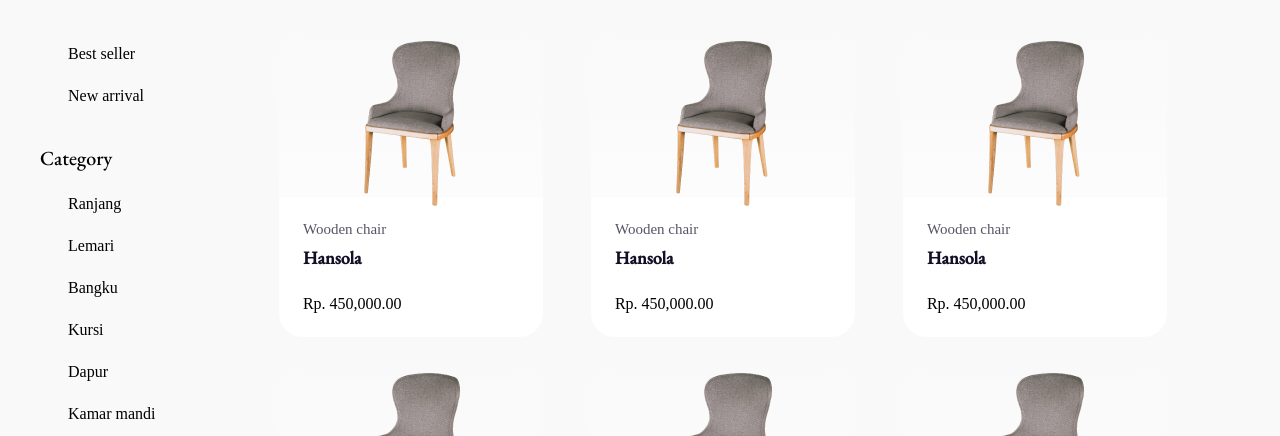
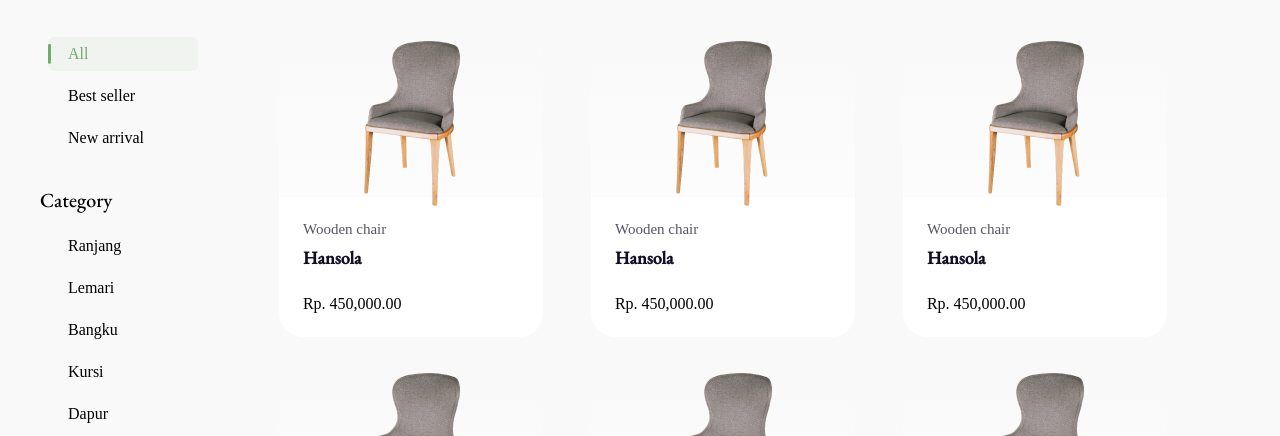
Before and after one commit to mulyant20/vega-html, a plain HTML site: page pages/products.html in a window 1280 px wide. Shown: the part 335-771 px from the top of the page. Drawn offline with nearby package versions, Linux system fonts and the light colour scheme; a web font is replaced by a local one.

Commit message:
feat: update

```diff
--- a/assets/css/style.css
+++ b/assets/css/style.css
@@ -686,12 +686,13 @@ button {
   transition: all 150ms ease-in;
 }
 
-.catalogue-group p:hover {
+.catalogue-group p:hover,
+.catalogue-group p.active {
   color: #70ac6b;
   background-color: #5c8b580e;
 }
 
-.catalogue-group p:hover::before {
+.catalogue-group p.active::before {
   content: "";
   position: absolute;
   width: 3px;
--- a/pages/products.html
+++ b/pages/products.html
@@ -70,6 +70,7 @@
       <div class="container">
         <div class="catalogue-products">
           <div class="catalogue-group">
+            <p class="active">All</p>
             <p>Best seller</p>
             <p>New arrival</p>
           </div>
```
